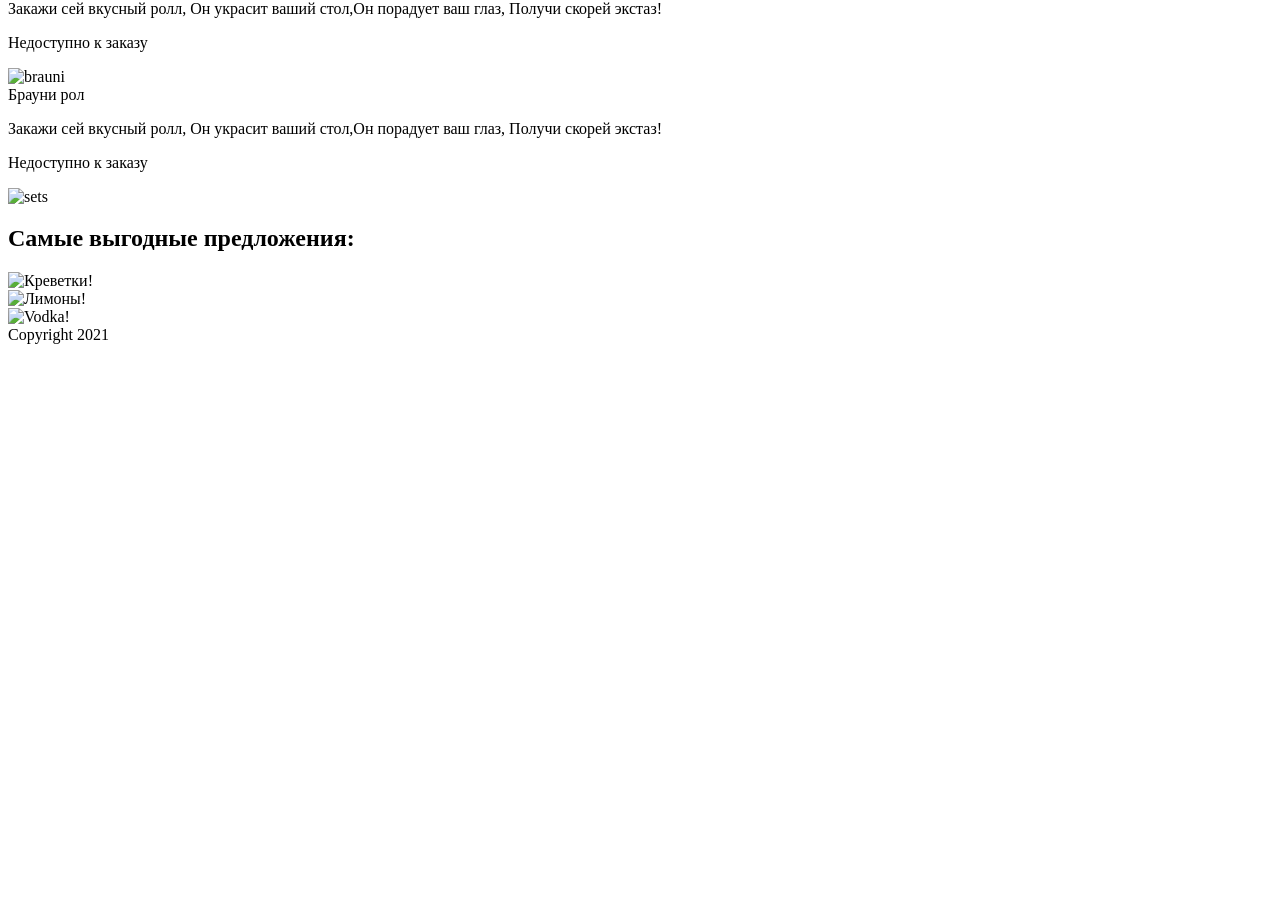
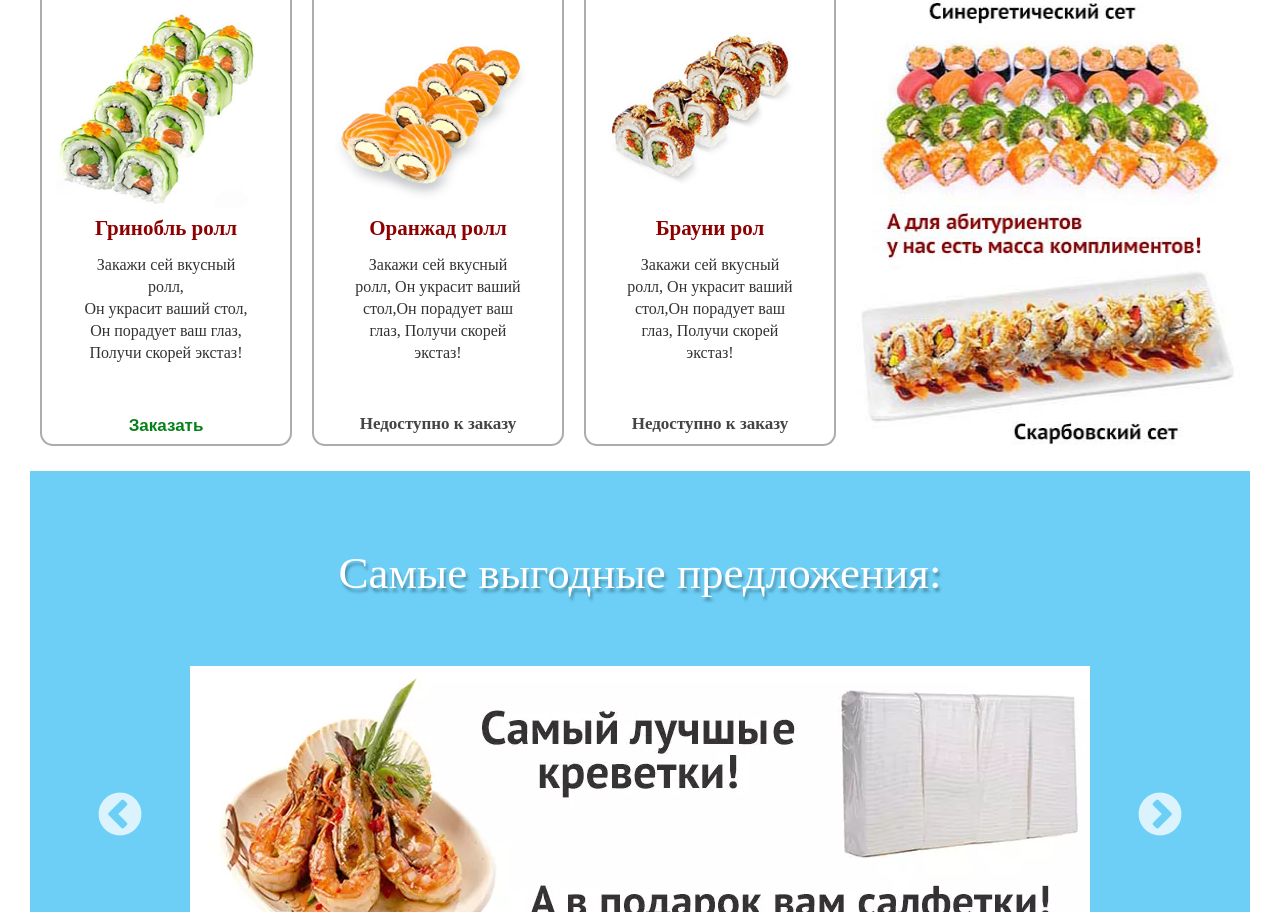
Before and after one commit to SenichQ/-slick, a plain HTML site: page index.html in a window 1280 px wide. Shown: the part 533-1445 px from the top of the page. Before the commit the page ends 885 px from the top, so only its background shows below. Drawn offline with nearby package versions, Linux system fonts and the light colour scheme; files that its build step writes are made by us from their sources; the site is published under a folder, as on GitHub Pages, so addresses that start at the root find nothing.

Commit message:
first commit2

```diff
--- a/index.html
+++ b/index.html
@@ -5,9 +5,9 @@
 	<meta charset="UTF-8">
 	<meta http-equiv="X-UA-Compatible" content="IE=edge">
 	<meta name="viewport" content="width=device-width, initial-scale=1.0">
-	<link rel="stylesheet" href="/css/style.css">
-	<link rel="stylesheet" type="text/css" href="/slick/slick.css"/>
-	<link rel="stylesheet" type="text/css" href="/slick/slick-theme.css"/>
+	<link rel="stylesheet" href="css/style.css">
+	<link rel="stylesheet" type="text/css" href="slick/slick.css" />
+	<link rel="stylesheet" type="text/css" href="slick/slick-theme.css" />
 	<title>Суши шмастер</title>
 </head>
 
@@ -15,7 +15,7 @@
 
 	<header class="header">
 		<nav class="header__layout">
-			<img src="/img/clown-fish.webp" alt="header__logo" class="header__logo">
+			<img src="img/clown-fish.webp" alt="header__logo" class="header__logo">
 			<h2 class="head__name">Суши-шмастер</h2>
 
 			<button type="submit" class="header__button">Сделать заказ</button>
@@ -34,14 +34,14 @@
 				<h2 class="article__heading_level_3">Актуальные позиции</h2>
 				<div class="article__space"></div>
 				<div class="menu__item">
-					<img src="/img/grenoble.webp" alt="grenoble" class="menu__item-img">
+					<img src="img/grenoble.webp" alt="grenoble" class="menu__item-img">
 					<div class="menu__item-text-heading"> Гринобль ролл</div>
 					<p class="menu__item-text-content">Закажи сей вкусный ролл,<br>
 						Он украсит ваший стол,<br>Он порадует ваш глаз,<br>
 						Получи скорей экстаз!</p>
 					<button class="menu__item-button"> Заказать</button>
 				</div>
-				<div class="menu__item"><img src="/img/orange-roll.webp" alt="orange roll" class="menu__item-img">
+				<div class="menu__item"><img src="img/orange-roll.webp" alt="orange roll" class="menu__item-img">
 					<div class="menu__item-text-heading"> Оранжад ролл</div>
 					<p class="menu__item-text-content">Закажи сей вкусный ролл,
 						Он украсит ваший стол,Он порадует ваш глаз,
@@ -49,7 +49,7 @@
 					<p class="menu__item-text-notavailable"> Недоступно к заказу </p>
 				</div>
 
-				<div class="menu__item"><img src="/img/brownie.webp" alt="brauni" class="menu__item-img">
+				<div class="menu__item"><img src="img/brownie.webp" alt="brauni" class="menu__item-img">
 					<div class="menu__item-text-heading"> Брауни рол</div>
 					<p class="menu__item-text-content">Закажи сей вкусный ролл,
 						Он украсит ваший стол,Он порадует ваш глаз,
@@ -57,7 +57,7 @@
 					<p class="menu__item-text-notavailable"> Недоступно к заказу </p>
 				</div>
 				<div class="menu__item-noborder">
-					<img src="/img/sets.webp" alt="sets" class="menu__item-img-sets">
+					<img src="img/sets.webp" alt="sets" class="menu__item-img-sets">
 				</div>
 			</div>
 		</div>
@@ -68,19 +68,19 @@
 				Самые выгодные предложения:
 			</h2>
 			<div class="slider__main">
-			<div class="slider single-item">
-				<div><img src="/img/shrimp.webp" alt="Креветки!" class="slider__item-img"></div>
-				<div><img src="/img/limon.webp" alt="Лимоны!" class="slider__item-img"></div>
-				<div>	<img src="/img/vodka.webp" alt="Vodka!" class="slider__item-img"></div>
-		  </div>
-		</div>
+				<div class="slider single-item">
+					<div><img src="img/shrimp.webp" alt="Креветки!" class="slider__item-img"></div>
+					<div><img src="img/limon.webp" alt="Лимоны!" class="slider__item-img"></div>
+					<div> <img src="img/vodka.webp" alt="Vodka!" class="slider__item-img"></div>
+				</div>
+			</div>
 		</div>
 	</div>
 	<footer class="footer">
 		<div class="footer__item-data">
 			<script>
-				document.write("Copyright "+ new Date().getFullYear());
-			 </script>
+				document.write("Copyright " + new Date().getFullYear());
+			</script>
 
 
 		</div>
@@ -97,10 +97,12 @@
 
 
 
-	<script src="https://code.jquery.com/jquery-3.5.1.slim.min.js" integrity="sha384-DfXdz2htPH0lsSSs5nCTpuj/zy4C+OGpamoFVy38MVBnE+IbbVYUew+OrCXaRkfj" crossorigin="anonymous"></script>
+	<script src="https://code.jquery.com/jquery-3.5.1.slim.min.js"
+		integrity="sha384-DfXdz2htPH0lsSSs5nCTpuj/zy4C+OGpamoFVy38MVBnE+IbbVYUew+OrCXaRkfj"
+		crossorigin="anonymous"></script>
 
-	<script src="/slick/slick.min.js"></script>
-	<script src="/js/main.js"></script>
+	<script src="slick/slick.min.js"></script>
+	<script src="js/main.js"></script>
 </body>
 
 </html>
```
